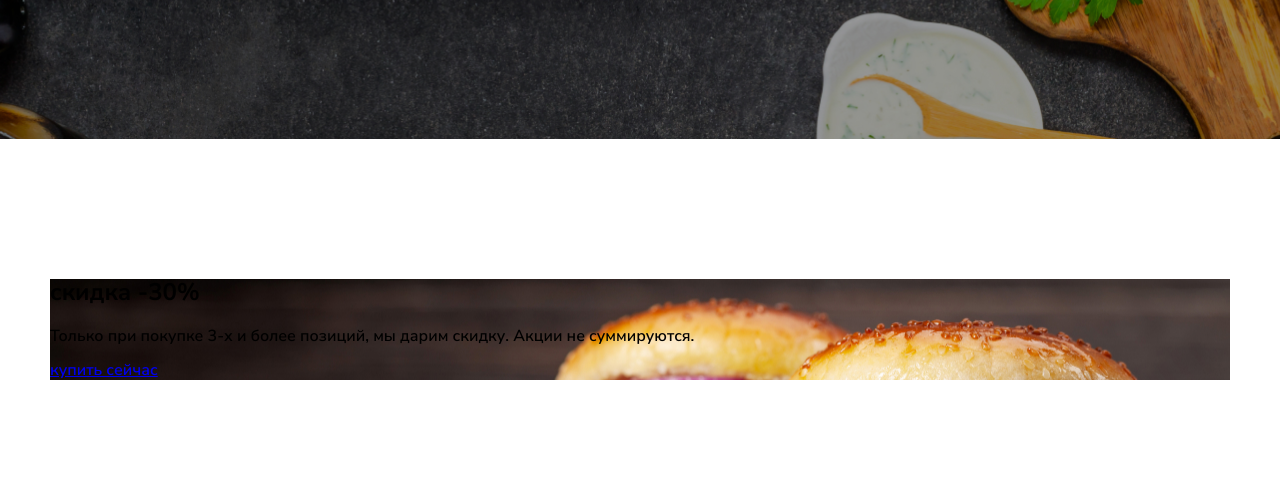
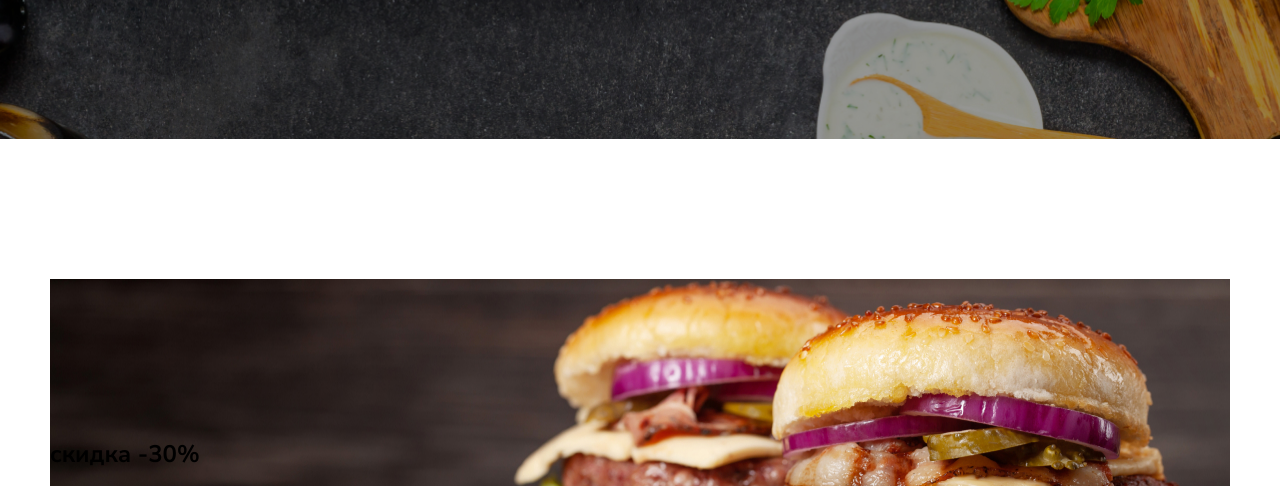
Before and after one commit to Ilya9396/Module01-Burger, a plain HTML site: page index.html in a window 1280 px wide. Shown: the part 448-934 px from the top of the page. Before the commit the page ends 829 px from the top, so only its background shows below. Drawn offline with nearby package versions, Linux system fonts and the light colour scheme.

Commit message:
add styles

```diff
--- a/style/main.css
+++ b/style/main.css
@@ -140,4 +140,8 @@ header {
 }
 .banner-box{
     background-image: url(../image/banner.jpg);
+    background-size: cover;
+    background-position: center center;
+    padding: 142px 0;
+    margin-bottom: 140px;
 }
```
